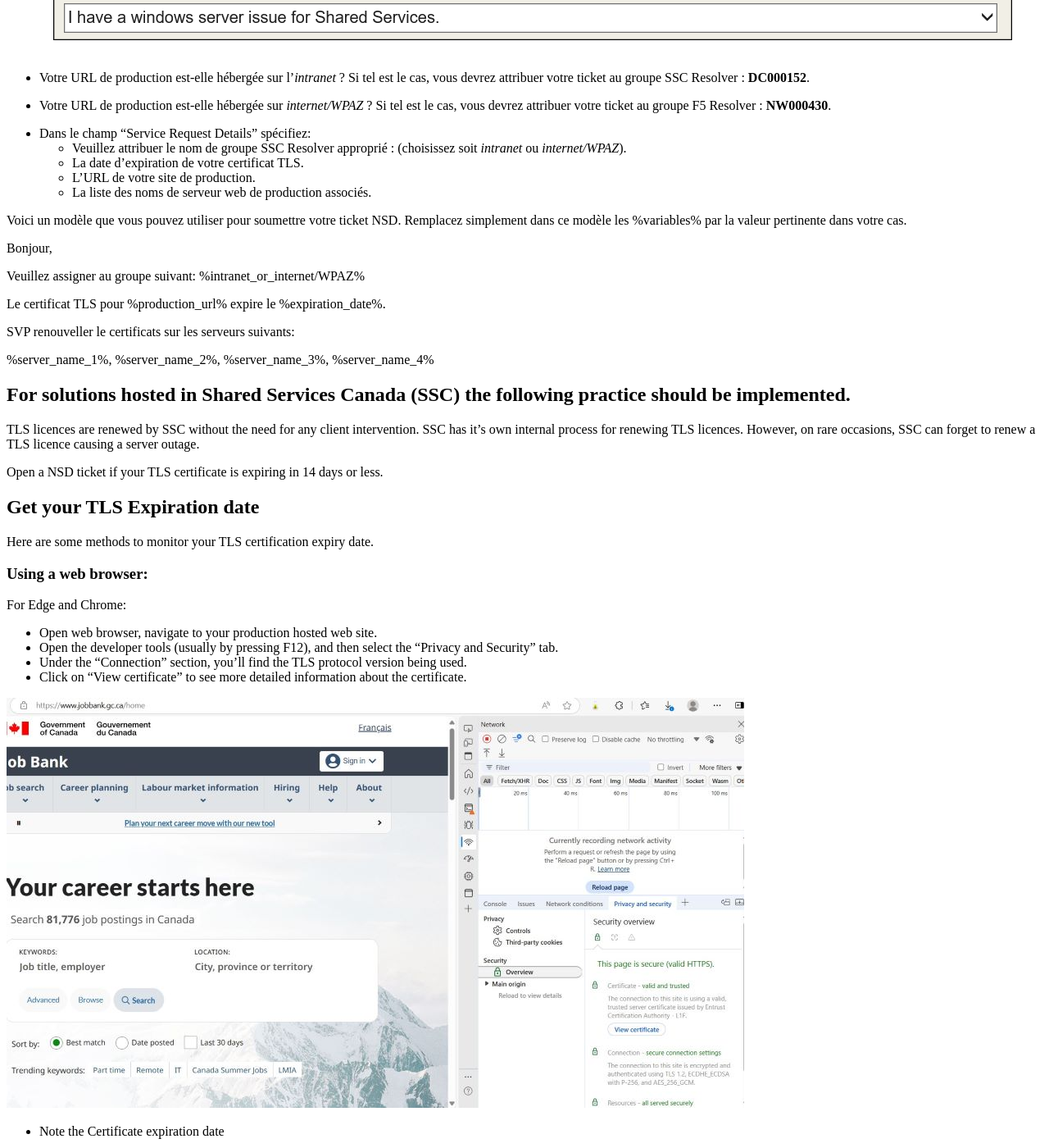
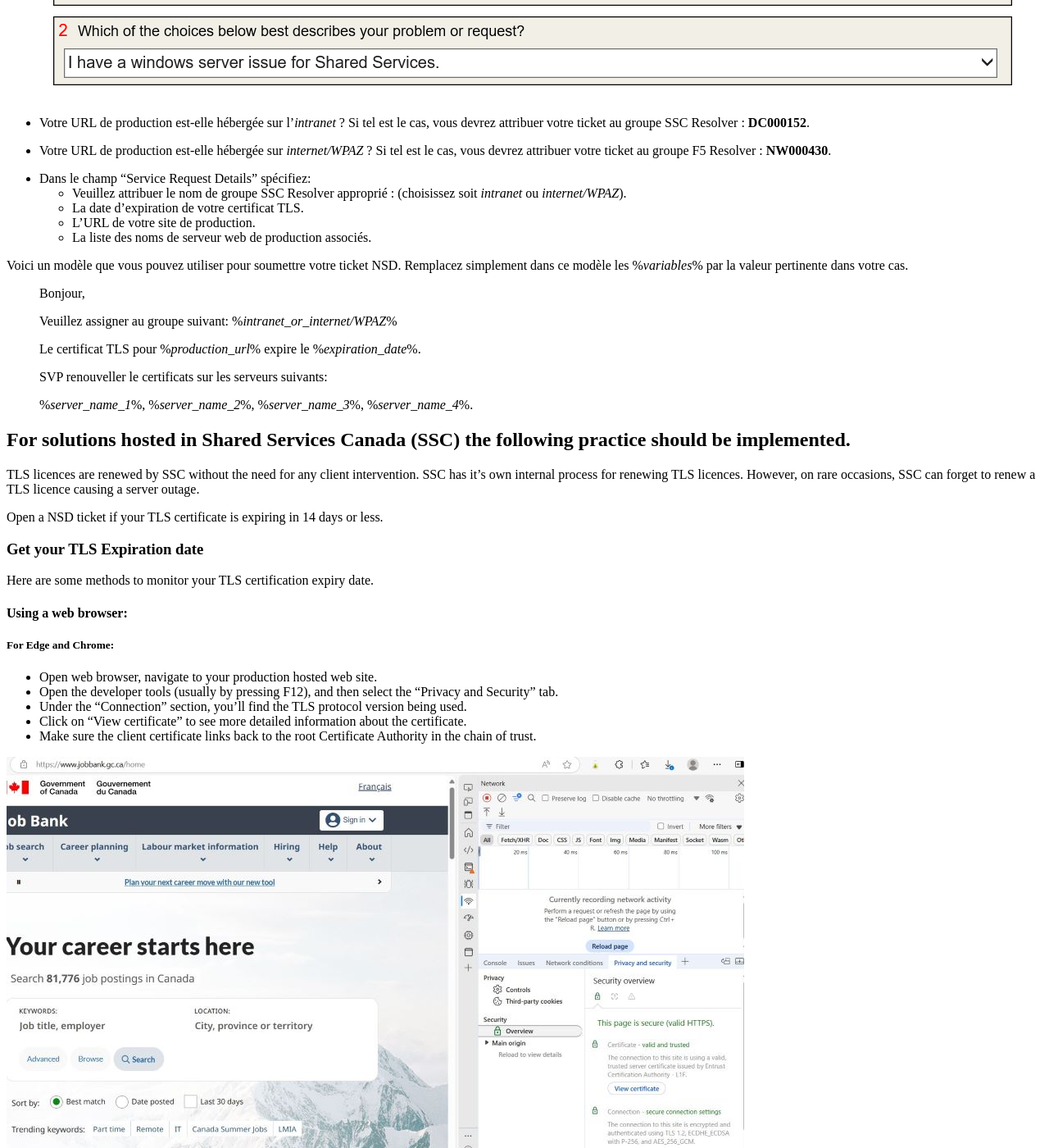
Before and after one commit to esdc-devcop/esdc-devcop.github.io, a Jekyll site: the page built from docs/_guides/TLS_Certificate_Expiry.md, in a window 1280 px wide and 1400 px high, scrolled down 3330 px. Shown: the whole window at 82% size. Built offline with Jekyll 4.4.1, drawn with Linux system fonts in a browser that asks for light colours; comment, search, counter and statistics services are not loaded; some of the changed text lies outside the part shown.

Commit message:
added instructions for root ca (#551)

```diff
--- a/docs/_guides/TLS_Certificate_Expiry.md
+++ b/docs/_guides/TLS_Certificate_Expiry.md
@@ -12,18 +12,19 @@ Les licences TLS sont renouvelées par SPC automatiquement, sans que l’utilisa
 
 Veuillez ouvrir un ticket NSD si votre certificat TLS expire dans les 14 jours ou moins.
 
-## Obtenir la date d’expiration de votre certificat TLS
+### Obtenir la date d’expiration de votre certificat TLS
 
 Voici quelques moyens vous permettant de vérifier la date d’expiration de votre certificat TLS.
 
-### À l’aide d’un navigateur Web:
+#### À l’aide d’un navigateur Web:
 
-Pour Edge et Chrome:
+##### Pour Edge et Chrome:
 
 * Ouvrez le navigateur, afficher une page de votre site web.
 * Ouvrez les outils de développement (généralement en appuyant sur F12), puis sélectionnez l'onglet « Privacy and Security ».
 * Dans la section « Connection », vous trouverez la version du protocole TLS utilisée.
 * Cliquer sur « View certificate » pour obtenir des informations plus détaillées sur le certificat.
+* Assurez-vous que le certificat client a une correspondance avec l'autorité de certification principale de la chaîne de confiance.
 
 ![Edge](../assets/TLSExpiration/MSEdge_License_FR.jpg)
 
@@ -31,7 +32,7 @@ Pour Edge et Chrome:
 
 ![CertificateInfo](../assets/TLSExpiration/Browser_LicenceInfo.jpg)
 
-Pour FireFox:
+##### Pour FireFox:
 
 * Ouvrir le navigateur, afficher une page de votre site web.
 * Cliquer sur l’icône représentant un cadenas, et sélectionner la flèche à droite de la fenêtre d’informations.
@@ -43,25 +44,26 @@ Pour FireFox:
 ![FireFox2](../assets/TLSExpiration/Firefox_Licence_2.jpg)
 
 * Relever la date d’expiration du Certificat.
+
 ![FireFox3](../assets/TLSExpiration/Firefox_Licence_3.jpg)
 
 **Lorsque la date d’expiration du certificat TLS est connue, créer un rappel 14 jours avant cette date d’expiration dans le calendrier d’Outlook. Inclure les développeurs, les conseillers techniques et l’équipe de support 24-7.**
 
-### À l’aide du code source:
+#### À l’aide du code source:
 
 Vous pouvez implémenter une procédure de surveillance de la date d’expiration d’un certificat TLS avec quelques lignes de code. Votre équipe peut inclure cette vérification dans votre solution personnalisée effectuant la surveillance des certificats TLS.
 
 SDS propose plusieurs exemples de code que vous pouvez utiliser dans votre solution (Java, C# & .Net). La fonction utilisée dans ces exemples requiert l’URL qui doit être vérifiée, représentée par une chaîne, et retourne le nombre de jours restants avant l’expiration du certificat TLS. Dans votre solution de surveillance, vous pouvez notamment utiliser l’exemple que vous préférez pour afficher un message, ou encore envoyer une notification lorsque le nombre de jours avant expiration est inférieur à 14.
 
-Voici le lien vers les [exemples de code.](https://gccode.ssc-spc.gc.ca/iitb-dgiit/sds/devcop-code-snippets/-/snippets "exemples de code").
+Voici le lien vers les [exemples de code](https://gccode.ssc-spc.gc.ca/iitb-dgiit/sds/devcop-code-snippets/-/snippets "exemples de code").
 
-## Ticket NSD pour le renouvellement d’un certificat TLS
+### Ticket NSD pour le renouvellement d’un certificat TLS
 
 **REMARQUE: Ouvrez un ticket NSD seulement si votre certificat TLS expire dans 14 jours ou moins. Vérifiez toujours que le certificat n’a pas déjà été renouvelé avant de soumettre un ticket NSD.**
 
 Pour soumettre un Ticket:
 
-* Aller dans [NSD](http://srmis-sigdi-iagent.prv/ "NSD")
+* Aller dans [NSD](https://iservice.prv/eng/imit/nsd/index.shtml "NSD")
 * Entrer ‘Windows Server” dans la première zone de texte, et sélectionner “I have a windows server issue for Shared Services” dans la liste déroulante.
 ![NSD](../assets/TLSExpiration/NSD.PNG)
 
@@ -74,17 +76,17 @@ Pour soumettre un Ticket:
   * L’URL de votre site de production.
   * La liste des noms de serveur web de production associés.
 
-Voici un modèle que vous pouvez utiliser pour soumettre votre ticket NSD. Remplacez simplement dans ce modèle les %variables% par la valeur pertinente dans votre cas.
+Voici un modèle que vous pouvez utiliser pour soumettre votre ticket NSD. Remplacez simplement dans ce modèle les %_variables_% par la valeur pertinente dans votre cas.
 
-Bonjour,
-
-Veuillez assigner au groupe suivant: %intranet_or_internet/WPAZ%
-
-Le certificat TLS pour %production_url% expire le %expiration_date%.
-
-SVP renouveller le certificats sur les serveurs suivants:
-
-%server_name_1%, %server_name_2%, %server_name_3%, %server_name_4%
+>Bonjour,
+>
+>Veuillez assigner au groupe suivant: %_intranet_or_internet/WPAZ_%
+>
+>Le certificat TLS pour %_production_url_% expire le %_expiration_date_%.
+>
+>SVP renouveller le certificats sur les serveurs suivants:
+>
+>%_server_name_1_%, %_server_name_2_%, %_server_name_3_%, %_server_name_4_%.
 
 ## For solutions hosted in Shared Services Canada (SSC) the following practice should be implemented.
 
@@ -92,18 +94,19 @@ TLS licences are renewed by SSC without the need for any client intervention. SS
 
 Open a NSD ticket if your TLS certificate is expiring in 14 days or less.
 
-## Get your TLS Expiration date
+### Get your TLS Expiration date
 
 Here are some methods to monitor your TLS certification expiry date.
 
-### Using a web browser:
+#### Using a web browser:
 
-For Edge and Chrome:
+##### For Edge and Chrome:
 
 * Open web browser, navigate to your production hosted web site.
 * Open the developer tools (usually by pressing F12), and then select the "Privacy and Security" tab.
 * Under the "Connection" section, you'll find the TLS protocol version being used.
 * Click on "View certificate" to see more detailed information about the certificate.
+* Make sure the client certificate links back to the root Certificate Authority in the chain of trust.
 
 ![Edge](../assets/TLSExpiration/MSEdge_License.jpg)
 
@@ -111,7 +114,7 @@ For Edge and Chrome:
 
 ![CertificateInfo](../assets/TLSExpiration/Browser_LicenceInfo.jpg)
 
-For FireFox:
+##### For FireFox:
 
 * Open web browser, navigate to your production hosted web site.
 * Click on the "padlock" icon and select the arrow next to the certificate info (secure)
@@ -127,7 +130,7 @@ For FireFox:
 
 **Once the TLS certification expiry date is known, create a reminder 14 days before the TLS expiry using Outlook Calendar or your desired tool. Include Developers, Technical Advisors and 24-7 support staff.**
 
-### Using Source code:
+#### Using Source code:
 
 You can implement TLS expiration verification using code. Your team can include TLS verification in your custom monitor solution.
 
@@ -137,13 +140,13 @@ In your monitoring solution, you can implement the desired code snippet to displ
 
 Here is the link to the [code snippets](https://gccode.ssc-spc.gc.ca/iitb-dgiit/sds/devcop-code-snippets/-/snippets "code snippets").
 
-## NSD ticket for TLS certificate renewal
+### NSD ticket for TLS certificate renewal
 
 **NOTE: Open a NSD ticket only if your TLS certificate is expiring in 14 days or less. Always verify if a certificate has been renewed before submitting an NSD ticket.**
 
 To open a Ticket:
 
-* Navigate to [NSD](http://srmis-sigdi-iagent.prv/ "NSD")
+* Navigate to [NSD](https://iservice.prv/eng/imit/nsd/index.shtml "NSD")
 * Enter 'Windows Server" on the first textbox and select "I have a windows server issue for Shared Services" from the drop down list.
 ![NSD](../assets/TLSExpiration/NSD.PNG)
 
@@ -156,14 +159,14 @@ To open a Ticket:
   * Your production URL.
   * List of Producton web server names.
 
-Here is a template you can use to submit your NSD ticket. Simply replace the %variables% with your own values.
+Here is a template you can use to submit your NSD ticket. Simply replace the %_variables_% with your own values.
 
-Hello,
-
-Please assign to the following Resolver group: %intranet_or_internet/WPAZ%.
-
-Our TLS Certificates for the %production_url% will expire on %expiration_date%.
-
-Please renew our TLS certificates for the following web servers:
-
-%server_name_1%, %server_name_2%, %server_name_3%, %server_name_4%
+>Hello,
+>
+>Please assign to the following Resolver group: %_intranet_or_internet/WPAZ_%.
+>
+>Our TLS Certificates for the %_production_url_% will expire on %expiration_date%.
+>
+>Please renew our TLS certificates for the following web servers:
+>
+>%_server_name_1_%, %_server_name_2_%, %_server_name_3_%, %_server_name_4_%
```
Also changed, not shown: other parts of docs/_guides/TLS_Certificate_Expiry.md (+1 -1 lines).
